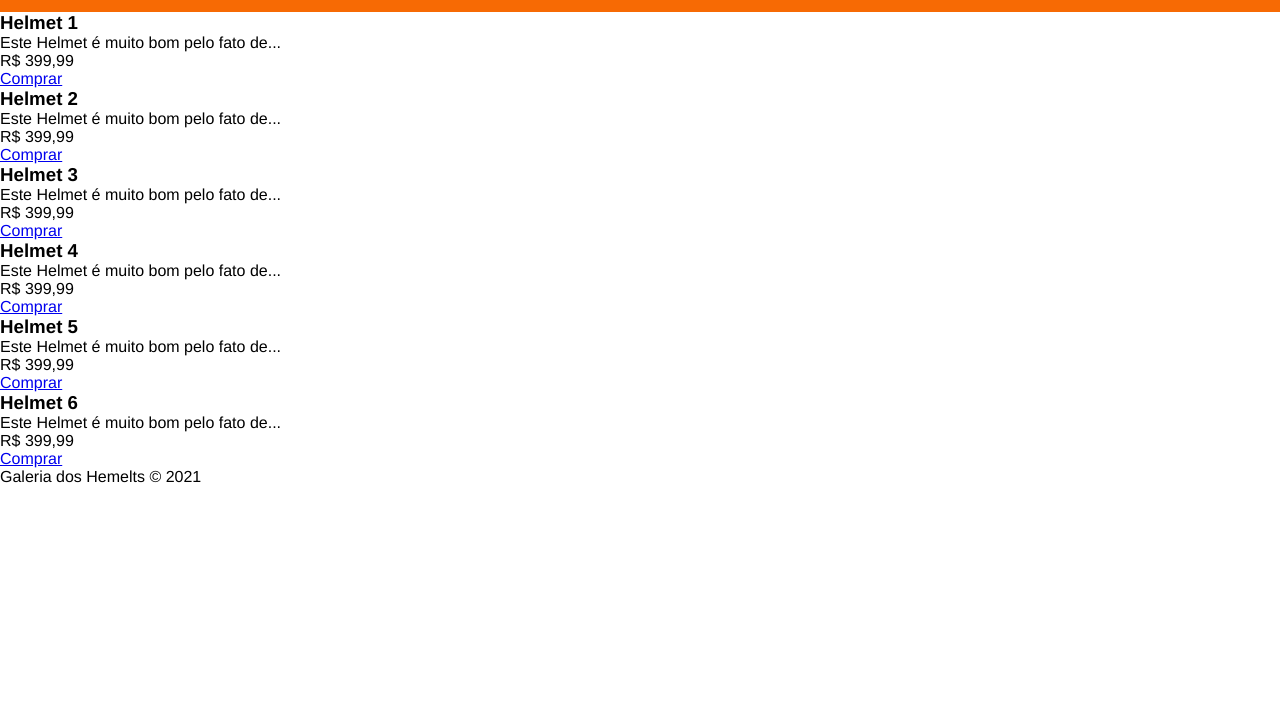
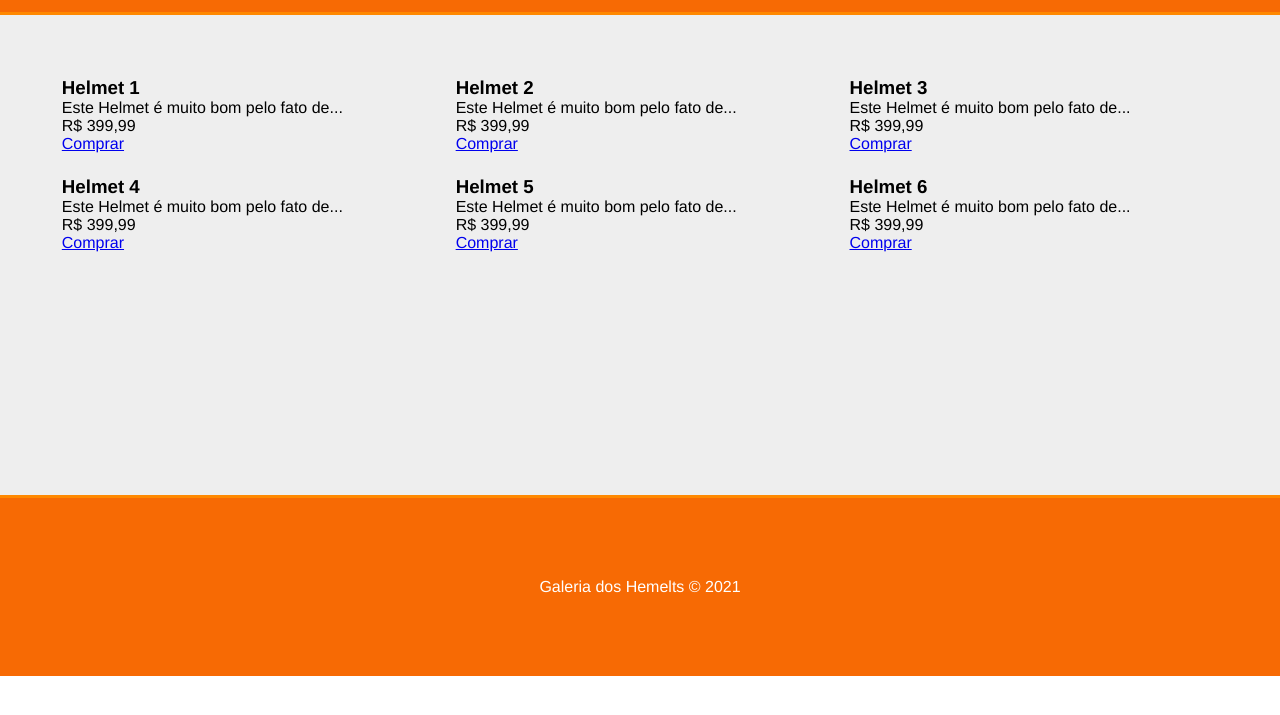
Before and after one commit to Pedro-Henri-pit/projeto-css3, a plain HTML site: page index.html in a window 1280 px wide. Shown: the part 55-770 px from the top of the page. Drawn offline with Linux system fonts and the light colour scheme; files that its build step writes are made by us from their sources.

Commit message:
Testando

```diff
--- a/css/styles.css
+++ b/css/styles.css
@@ -11,4 +11,32 @@ header {
     color: #fff;
     padding: 15px;
     text-align: center;
+    border-bottom: 3px solid #ff8800
 }
+
+/* Grid de Produtos */
+.container {
+    background-color: #EEE;
+    min-height: 60vh;
+    padding: 50px;
+}
+
+.products-container {
+    max-width: 12000px;
+    margin: 0 auto;
+}
+
+.card {
+    width: 31%;
+    display: inline-block;
+    margin: 1% 1%;
+}
+
+/* Footer */
+footer {
+    background-color: #f76a04;
+    color:#fff;
+    border-top: 3px solid #ff8800;
+    text-align: center;
+    padding: 80px;
+}
```
Also changed, not shown: index.html (renamed from img helmet/index.html).
